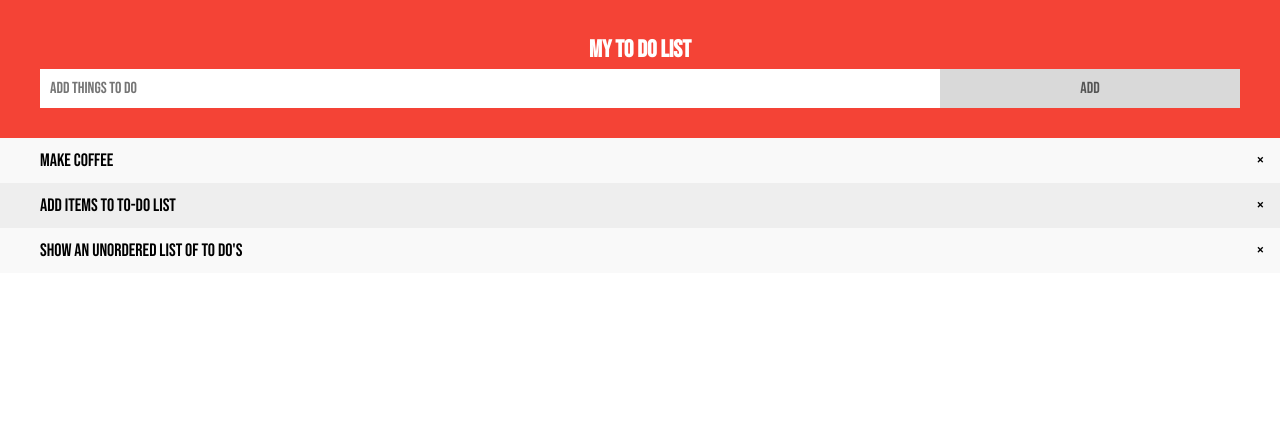
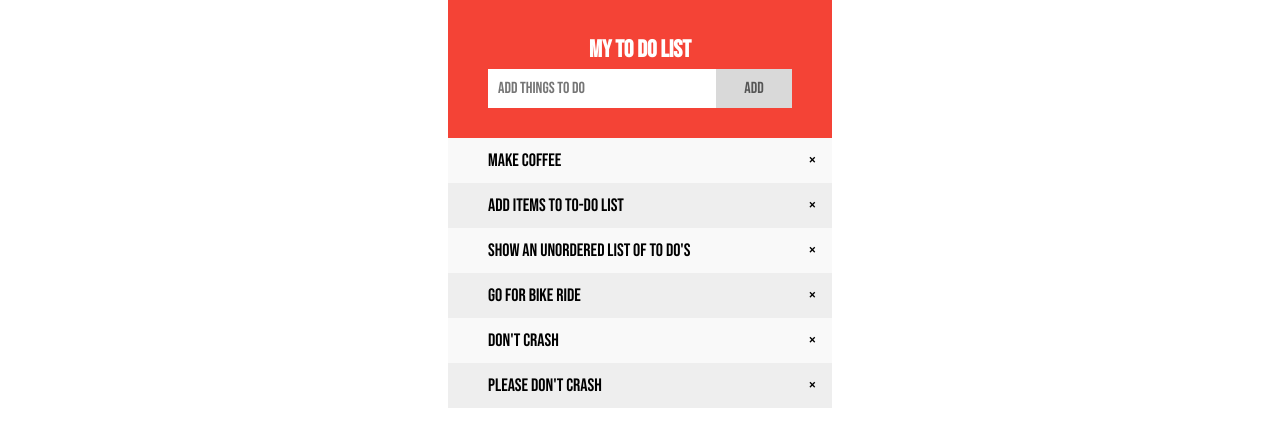
Before and after one commit to freddaoism/TTS-Project-To-Do, a plain HTML site: page index.html in a window 1280 px wide. Drawn offline with Linux system fonts and the light colour scheme.

Commit message:
Team Changes
Centered elements and changed copy.

```diff
--- a/index.html
+++ b/index.html
@@ -9,7 +9,7 @@
 <link rel="stylesheet" type="text/css" href="style.css">
 </head>
 <body>
-
+<div class="every">
 <div id="myDIV" class="header">
   <h2 style="margin:5px">My To Do List</h2>
   <input type="text" id="myInput" placeholder="Add Things to Do">
@@ -20,7 +20,11 @@
   <li>Make Coffee</li>
   <li>Add Items to To-Do List</li>
   <li>Show an unordered list of to do's </li>
+  <li>Go for bike ride</li>
+  <li>Don't crash</li>
+  <li>Please Don't Crash</li>
 </ul>
+</div>
 
 <script src="todo.js"></script>
 
--- a/style.css
+++ b/style.css
@@ -6,6 +6,11 @@ body {
 /* Include the padding and border in an element's total width and height */
 * {
   box-sizing: border-box;
+}
+
+.every {
+  width: 30%;
+  margin: auto;
 }
 
 /* Remove margins and padding from the list */
@@ -22,8 +27,10 @@ body {
   list-style-type: none;
   background: #eee;
   font-size: 18px;
+  max-width: 500px;
+  min-width: 286px;
   transition: 0.2s;
-    font-family: 'Bebas Neue', cursive;
+  font-family: "Bebas Neue", cursive;
 
   /* make the list items unselectable */
   -webkit-user-select: none;
@@ -39,7 +46,7 @@ body {
 
 /* Darker background-color on hover */
 ul li:hover {
-    background:white;
+  background: white;
 }
 
 /* When clicked on, add a background color and strike out text */
@@ -51,7 +58,7 @@ body {
 
 /* Add a "checked" mark when clicked on */
 ul li.checked::before {
-    content: '';
+  content: "";
   position: absolute;
   border-color: #fff;
   border-style: solid;
@@ -81,8 +88,10 @@ body {
   background-color: #f44336;
   padding: 30px 40px;
   color: white;
+  max-width: 500px;
+  min-width: 286px;
   text-align: center;
-    font-family: 'Bebas Neue', cursive;
+  font-family: "Bebas Neue", cursive;
 }
 
 /* Clear floats after the header */
@@ -101,7 +110,7 @@ body {
   padding: 10px;
   float: left;
   font-size: 16px;
-    font-family: 'Bebas Neue', cursive;
+  font-family: "Bebas Neue", cursive;
 }
 
 /* Style the "Add" button */
@@ -120,5 +129,4 @@ body {
 
 .addBtn:hover {
   background-color: #f44336;
-
 }
```
Lines whose indentation alone changed are shown as unchanged.
